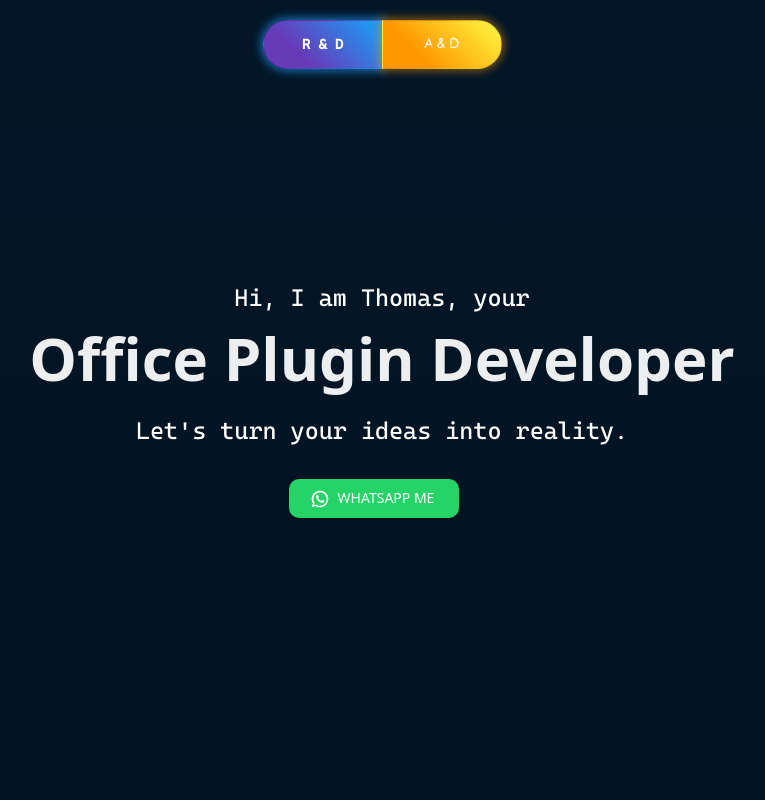
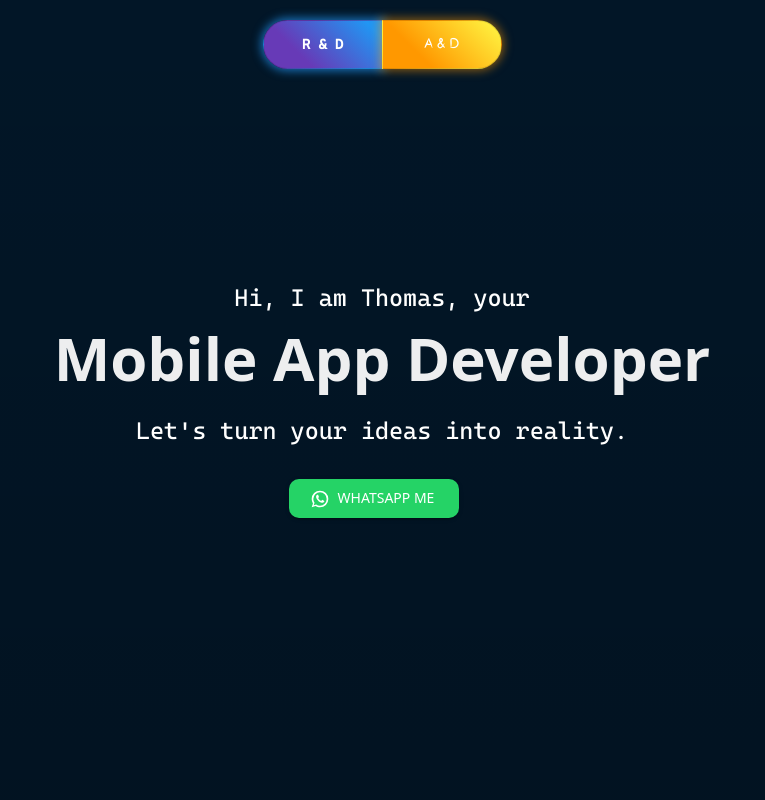
Before and after one commit to thomaskim09/thomaskim-portfolio, a Next.js app: page / in a window 1280 px wide. Shown: the top 800 px of the page, without its empty margins (258-1023 px from the left). Built offline with nearby package versions, Linux system fonts and the light colour scheme.

Commit message:
Add new title to RD

```diff
--- a/src/components/LandingSection.tsx
+++ b/src/components/LandingSection.tsx
@@ -29,7 +29,7 @@ const CenterAlignedContent = styled(Grid)`
 `;
 
 const jobTitles = {
-  RD: ['Software Engineer', 'Full Stack Developer', 'Mobile App Developer', 'Office Plugin Developer', 'Web Developer'],
+  RD: ['LLM API Integrater', 'Software Engineer', 'Full Stack Developer', 'Mobile App Developer', 'Office Plugin Developer', 'Web Developer', "DevOps", "Backend Developer", "Frontend Developer"],
   AD: ['Graphic Designer', 'UI/UX Designer', 'Video Editor', 'Web Designer', 'Video Content Creator'],
 };
 
```
